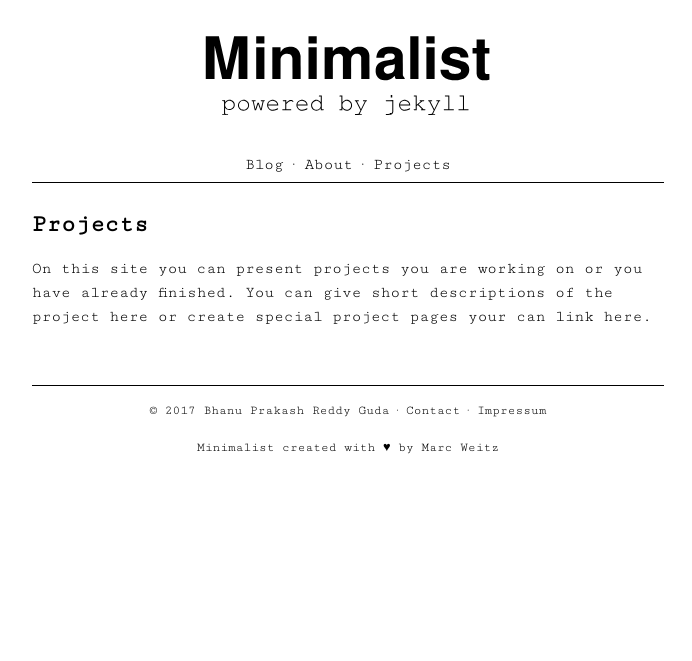
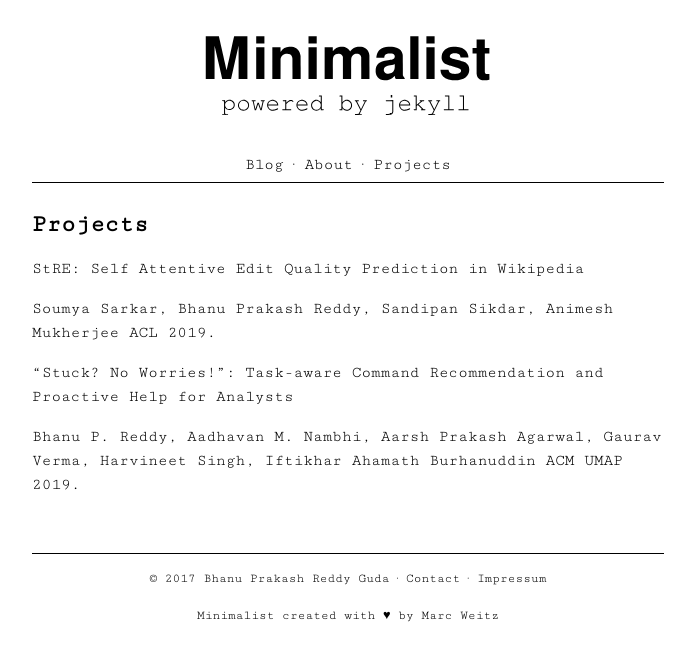
Before and after one commit to bhanu77prakash/bhanu77prakash.github.io, a Jekyll site: the page built from projects.md, in a window 1280 px wide. Shown: the top 661 px of the page, without its empty margins (292-984 px from the left). Built offline with Jekyll 4.4.1, drawn with Linux system fonts in a browser that asks for light colours.

Commit message:
Updated site

```diff
--- a/_includes/nav.html
+++ b/_includes/nav.html
@@ -1,5 +1,5 @@
 <div id="nav">
   <a href="{{site.url}}{{site.baseurl}}/">Blog</a> ·
-  <a href="{{site.url}}{{site.baseurl}}/about/">About</a> ·
+  <a href="{{site.url}}{{site.baseurl}}/projects/">About</a> ·
   <a href="{{site.url}}{{site.baseurl}}/projects/">Projects</a>
 </div>
--- a/projects.md
+++ b/projects.md
@@ -4,4 +4,10 @@ title: Projects
 permalink: /projects/
 ---
 
-On this site you can present projects you are working on or you have already finished. You can give short descriptions of the project here or create special project pages your can link here.
+StRE: Self Attentive Edit Quality Prediction in Wikipedia
+
+Soumya Sarkar, Bhanu Prakash Reddy, Sandipan Sikdar, Animesh Mukherjee ACL 2019.
+
+“Stuck? No Worries!”: Task-aware Command Recommendation and Proactive Help for Analysts
+
+Bhanu P. Reddy, Aadhavan M. Nambhi, Aarsh Prakash Agarwal, Gaurav Verma, Harvineet Singh, Iftikhar Ahamath Burhanuddin ACM UMAP 2019.
```
